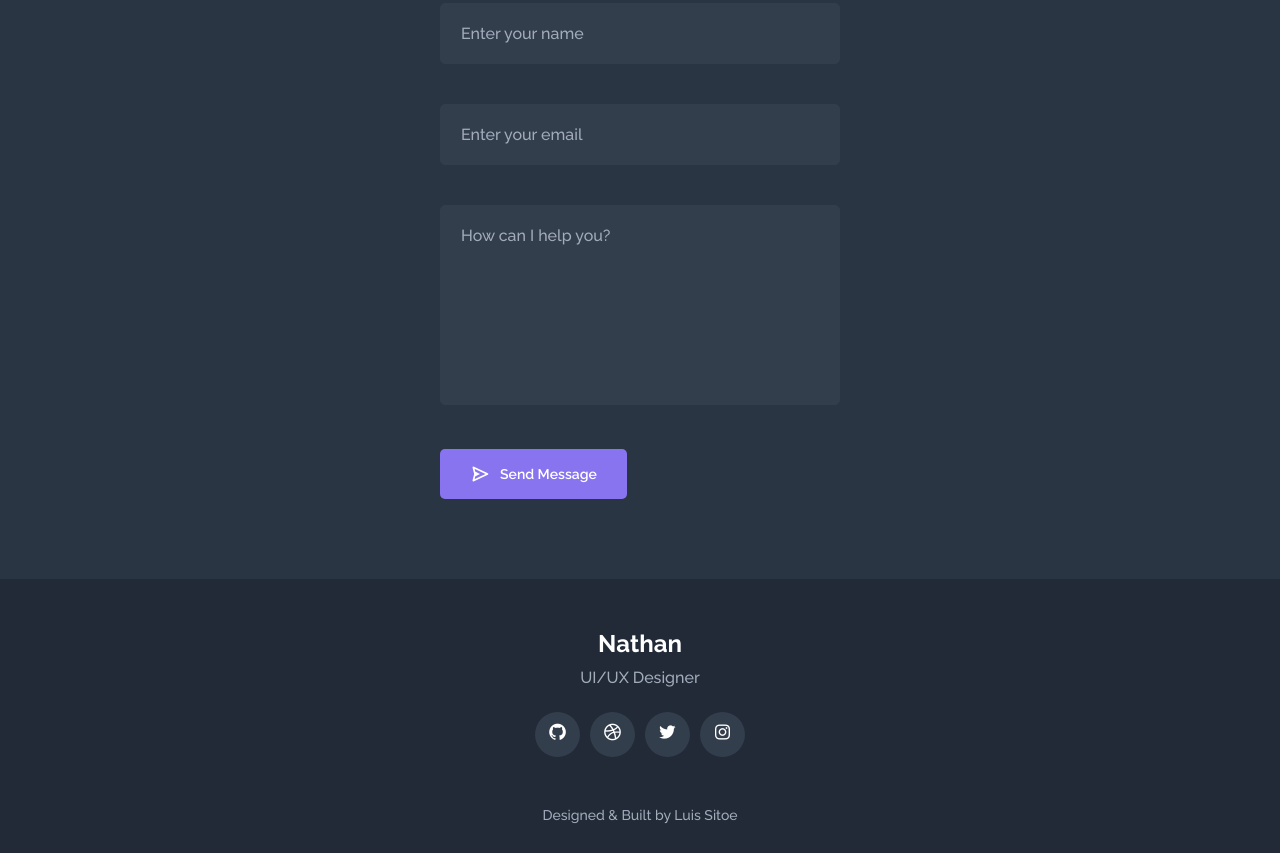
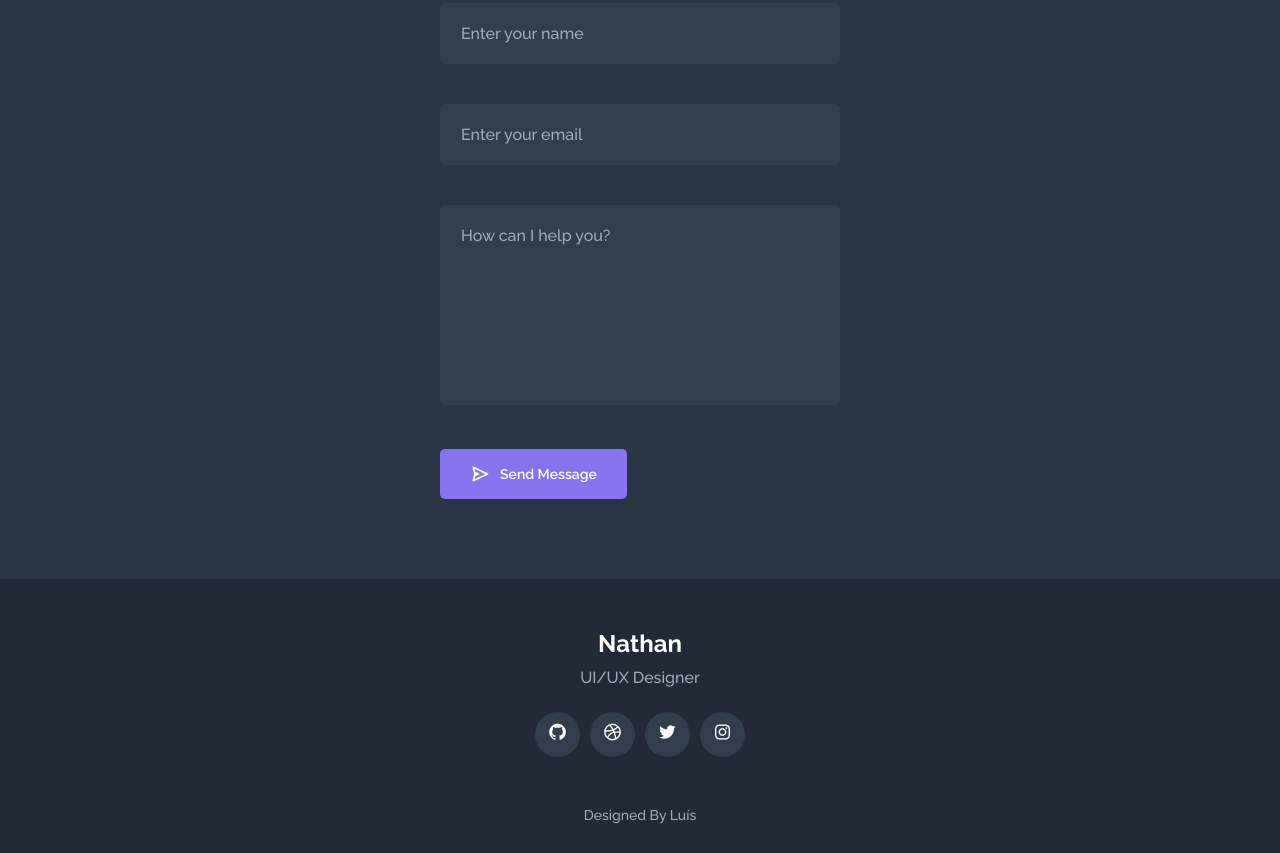
Before and after one commit to luissitoe/responsive-personal-portfolio-website-nathan, a plain HTML site: page index.html in a window 1280 px wide. Shown: the part 4510-5363 px from the top of the page. Drawn offline with Linux system fonts and the light colour scheme.

Commit message:
Update index.html

```diff
--- a/index.html
+++ b/index.html
@@ -435,7 +435,7 @@
                         </li>
                     </ul>
                 </div>
-                <p class="footer__copyright">Designed & Built by Luis Sitoe</p>
+                <p class="footer__copyright">Designed By Luís</p>
             </div>
         </div>
     </footer>
```
